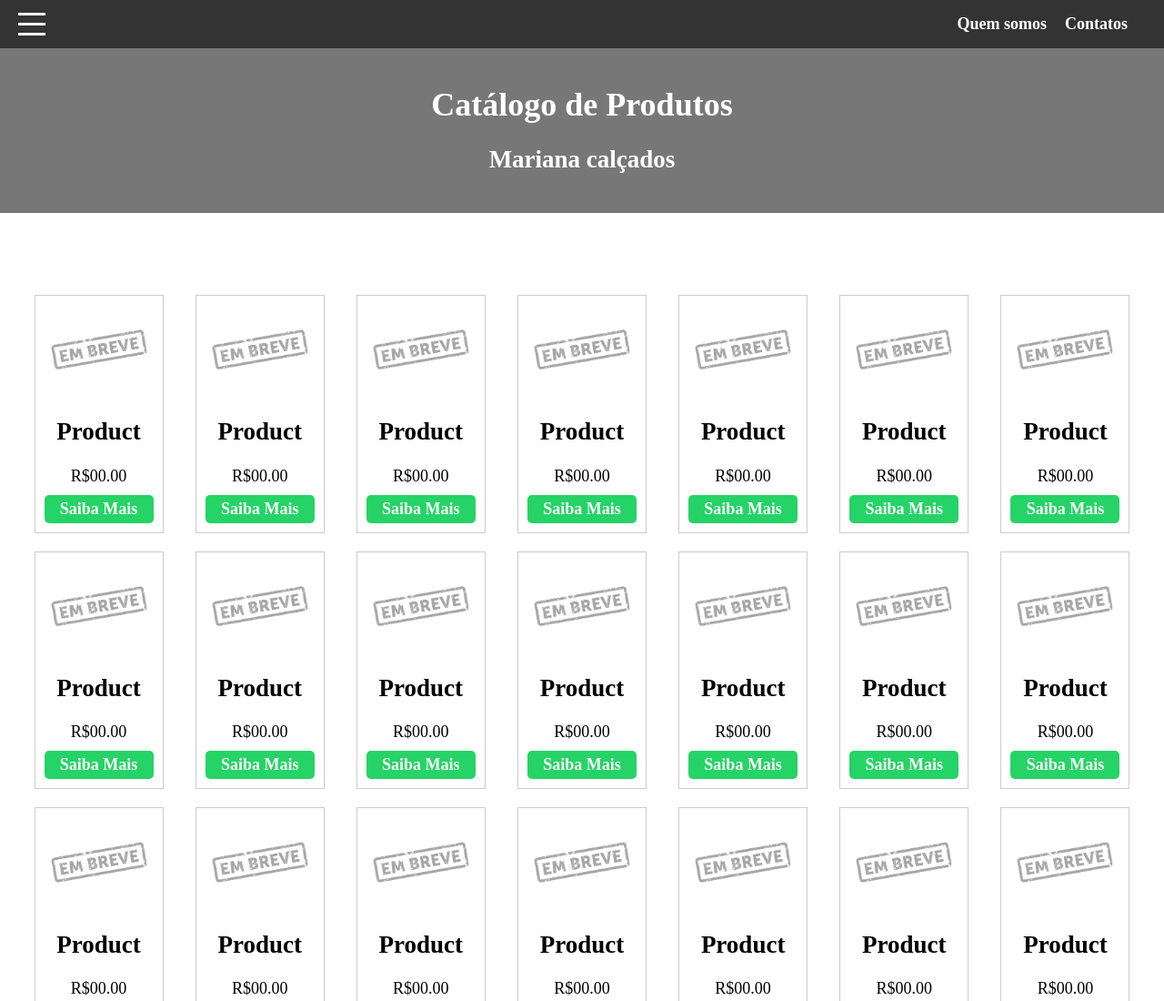
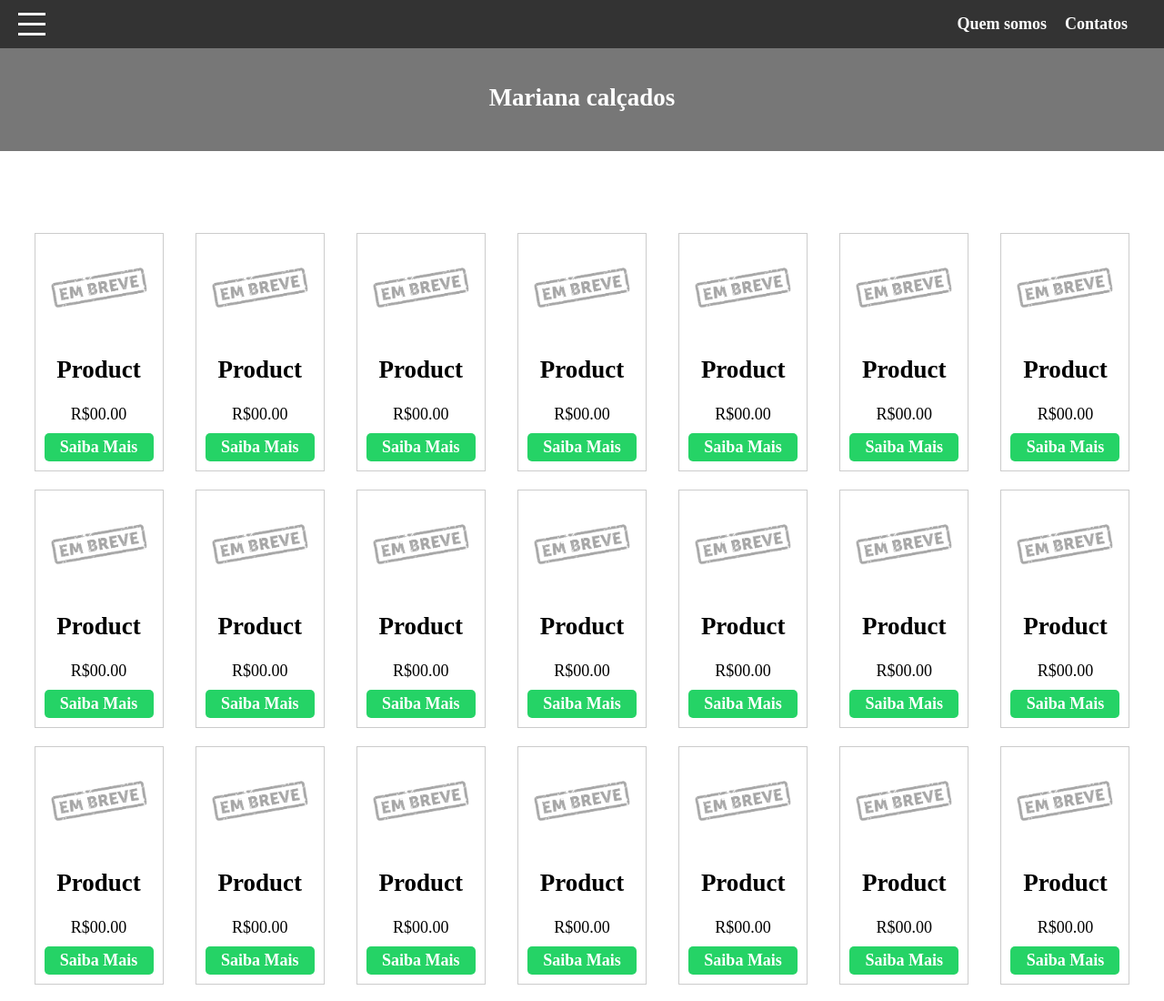
Before and after one commit to VITIN286/catalogo, a plain HTML site: page index.html in a window 1280 px wide. Shown: the top 1100 px of the page at 91% size. Drawn offline with Linux system fonts and the light colour scheme.

Commit message:
Update index.html

```diff
--- a/index.html
+++ b/index.html
@@ -40,7 +40,6 @@
         </ul>
     </aside>
     <header>
-        <h1>Catálogo de Produtos</h1>
         <h2>Mariana calçados</h2>
     </header>
     <main>
```
